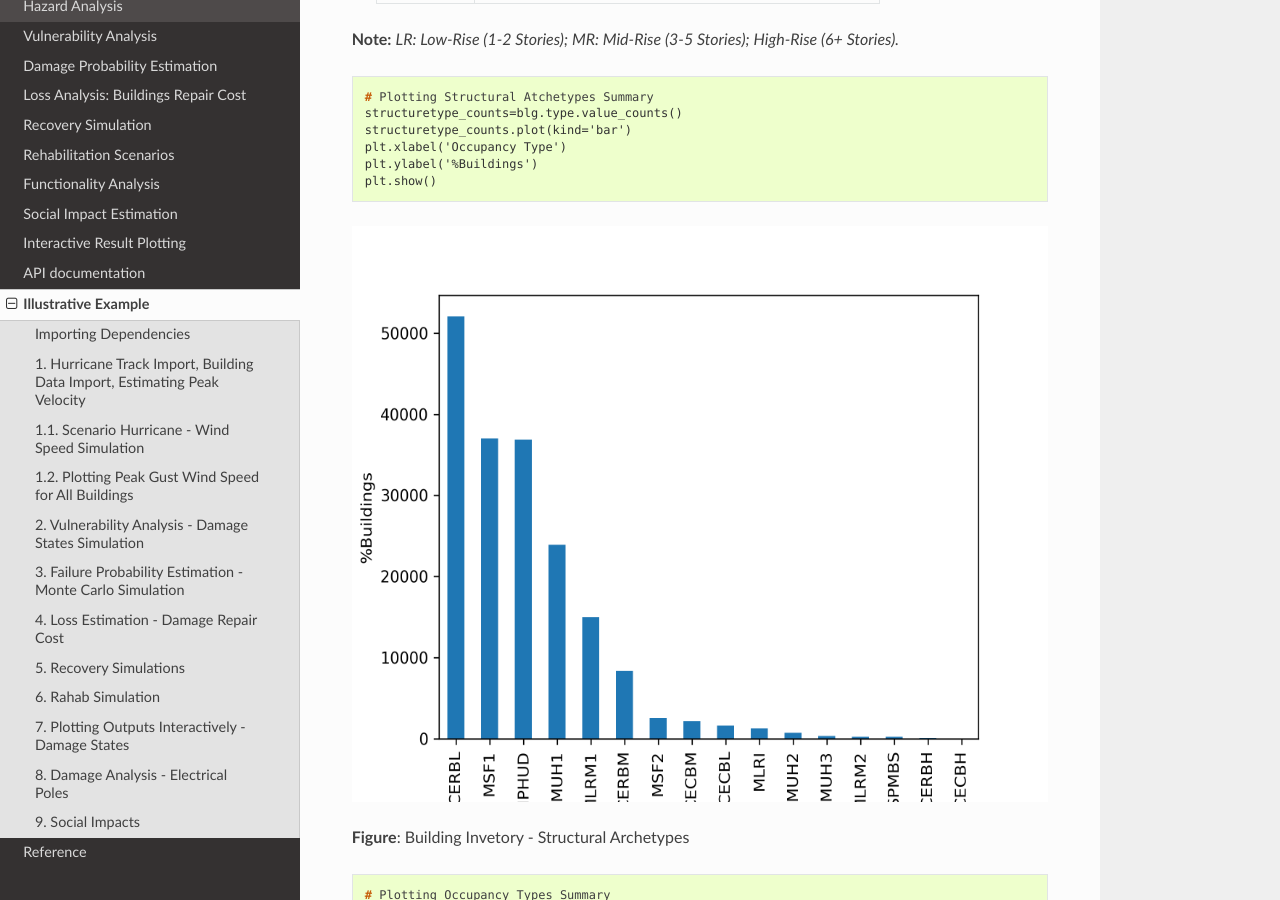
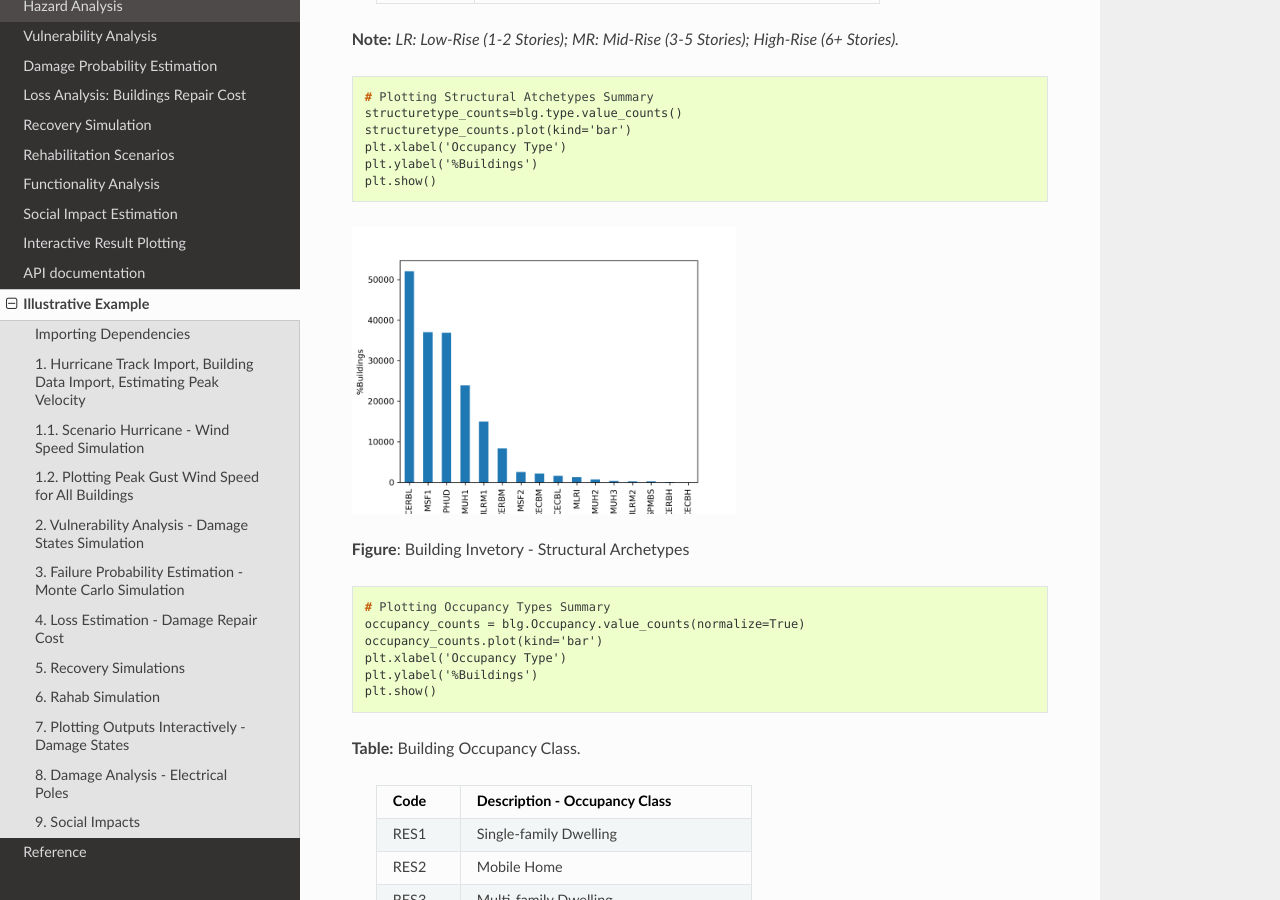
Before and after one commit to rxm562/TCRA, a Sphinx documentation site: the page built from docs/source/example.rst, in a window 1280 px wide and 900 px high, scrolled down 1963 px. Built offline with Sphinx 7.4.7 and the Read the Docs theme 2.0.0, drawn with Linux system fonts in a browser that asks for light colours.

Commit message:
Update example.rst

```diff
--- a/docs/source/example.rst
+++ b/docs/source/example.rst
@@ -104,7 +104,7 @@
   plt.show()
 
 .. figure:: figures/Structural_Archetypes.png
-   :scale: 40%
+   :scale: 20%
    :alt: Logo
 
 **Figure**: Building Invetory - Structural Archetypes
@@ -154,7 +154,7 @@
    ==============================  ===================================================================================================================
 
 .. figure:: figures/Occupancy_Type.png
-   :scale: 40%
+   :scale: 20%
    :alt: Logo
 
 **Figure:** Building Invetory - Occupancy Types
@@ -186,7 +186,7 @@
   plt.show()
 
 .. figure:: figures/Cyclone_Hazard_Buildings.png
-   :scale: 40%
+   :scale: 20%
    :alt: Logo
 
 **Figure**: Wind Speed during Cyclone.
@@ -242,7 +242,7 @@
   plot_scatter(result_blg_damage, 'x', 'y', 'mph', save_path='wind_speed.png')
 
 .. figure:: figures/wind_speed.png
-   :scale: 40%
+   :scale: 30%
    :alt: Logo
 
 **Figure**: Wind Speed Map.
@@ -253,7 +253,7 @@
   plot_scatter(result_blg_damage, 'x', 'y', 'dmg', save_path='blg_dmg_states_unrehab.png')
 
 .. figure:: figures/blg_dmg_states_unrehab.png
-   :scale: 40%
+   :scale: 30%
    :alt: Logo
 
 **Figure**: Damage States Map.
@@ -291,7 +291,7 @@
   plot_scatter(result_bldg, 'x', 'y', 'pf', save_path='blg_Dmg.png')
 
 .. figure:: figures/pf.png
-   :scale: 40%
+   :scale: 30%
    :alt: Logo
 
 **Figure**: Probability of Failure (pf) map.
@@ -302,7 +302,7 @@
   plot_lognormal_distribution(result_bldg)
 
 .. figure:: figures/lognrml.png
-   :scale: 40%
+   :scale: 70%
    :alt: Logo
 
 
```
